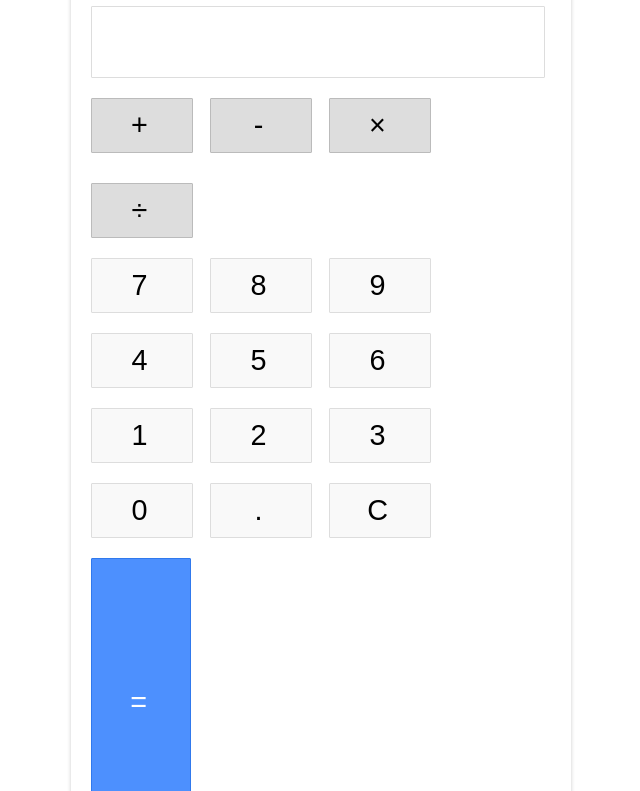
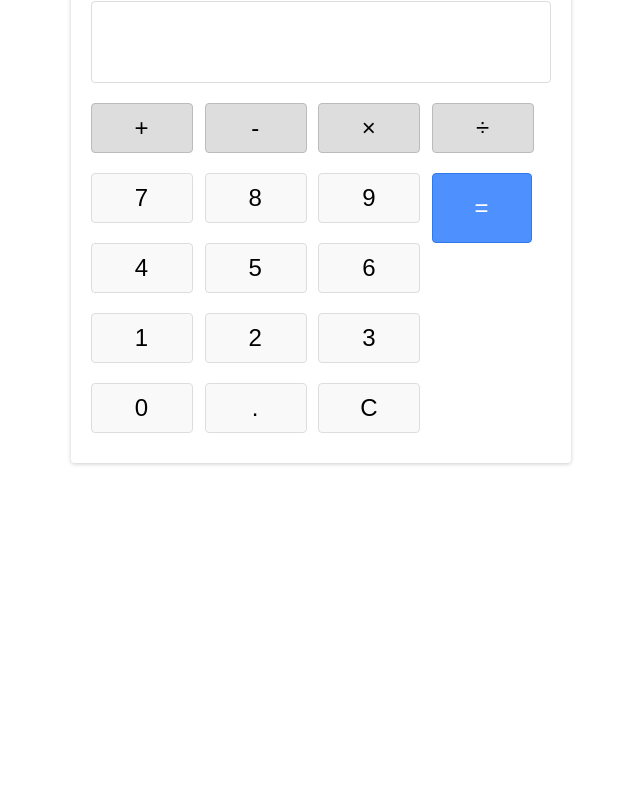
Before and after one commit to hannajanemanlangit26/martisano-my-app, a plain HTML site: page apps/calculator.html in a window 1280 px wide. Shown: the part 98-889 px from the top of the page, without its empty margins (319-959 px from the left). After the commit the page ends 800 px from the top, so only its background shows below. Drawn offline with Linux system fonts and the light colour scheme.

Commit message:
change the code in calculator

```diff
--- a/css/calculator.css
+++ b/css/calculator.css
@@ -2,61 +2,51 @@ body {
     width: 500px;
     margin: 4% auto;
     font-family: 'Source Sans Pro', sans-serif;
-    letter-spacing: 5px;
-    font-size: 1.8rem;
-    -moz-user-select: none;
-    -webkit-user-select: none;
-    -ms-user-select: none;
+    letter-spacing: 1px; /* Adjusted letter-spacing for better readability */
+    font-size: 1.5rem; /* Adjusted font-size for better proportion */
+    user-select: none; /* Simplified user-select property for cross-browser compatibility */
 }
 
 .calculator {
     padding: 20px;
-    -webkit-box-shadow: 0px 1px 4px 0px rgba(0, 0, 0, 0.2);
     box-shadow: 0px 1px 4px 0px rgba(0, 0, 0, 0.2);
-    border-radius: 1px;
+    border-radius: 4px; /* Adjusted border-radius for better appearance */
 }
 
 .input {
     border: 1px solid #ddd;
-    border-radius: 1px;
+    border-radius: 4px; /* Adjusted border-radius for better appearance */
     height: 60px;
-    padding-right: 15px;
-    padding-top: 10px;
+    padding: 10px 15px; /* Adjusted padding for better appearance */
     text-align: right;
-    margin-right: 6px;
-    font-size: 2.5rem;
+    font-size: 2rem; /* Adjusted font-size for better appearance */
     overflow-x: auto;
-    transition: all .2s ease-in-out;
+    transition: all 0.2s ease-in-out;
 }
 
 .input:hover {
-    border: 1px solid #bbb;
-    -webkit-box-shadow: inset 0px 1px 4px 0px rgba(0, 0, 0, 0.2);
+    border-color: #bbb; /* Changed border-color on hover for better contrast */
     box-shadow: inset 0px 1px 4px 0px rgba(0, 0, 0, 0.2);
 }
 
-  .buttons {}
 
-  .operators {}
 
 .operators div {
     display: inline-block;
     border: 1px solid #bbb;
-    border-radius: 1px;
+    border-radius: 4px; /* Adjusted border-radius for better appearance */
     width: 80px;
     text-align: center;
     padding: 10px;
     margin: 20px 4px 10px 0;
     cursor: pointer;
     background-color: #ddd;
-    transition: border-color .2s ease-in-out, background-color .2s, box-shadow .2s;
+    transition: all 0.2s ease-in-out;
 }
 
 .operators div:hover {
-    background-color: #ddd;
-    -webkit-box-shadow: 0px 1px 4px 0px rgba(0, 0, 0, 0.2);
+    background-color: #f0f0f0; /* Changed background-color on hover for better contrast */
     box-shadow: 0px 1px 4px 0px rgba(0, 0, 0, 0.2);
-    border-color: #aaa;
 }
 
 .operators div:active {
@@ -70,49 +60,45 @@ body {
 .numbers div {
     display: inline-block;
     border: 1px solid #ddd;
-    border-radius: 1px;
+    border-radius: 4px; /* Adjusted border-radius for better appearance */
     width: 80px;
     text-align: center;
     padding: 10px;
     margin: 10px 4px 10px 0;
     cursor: pointer;
     background-color: #f9f9f9;
-    transition: border-color .2s ease-in-out, background-color .2s, box-shadow .2s;
+    transition: all 0.2s ease-in-out;
 }
 
 .numbers div:hover {
-    background-color: #f1f1f1;
-    -webkit-box-shadow: 0px 1px 4px 0px rgba(0, 0, 0, 0.2);
+    background-color: #f4f4f4; /* Changed background-color on hover for better contrast */
     box-shadow: 0px 1px 4px 0px rgba(0, 0, 0, 0.2);
-    border-color: #bbb;
 }
 
 .numbers div:active {
     font-weight: bold;
 }
 
-  div.equal {
+.equal {
     display: inline-block;
     border: 1px solid #3079ED;
-    border-radius: 1px;
+    border-radius: 4px; /* Adjusted border-radius for better appearance */
     width: 17%;
     text-align: center;
-    padding: 127px 10px;
+    padding: 20px 10px; /* Adjusted padding for better appearance */
     margin: 10px 6px 10px 0;
     vertical-align: top;
     cursor: pointer;
     color: #FFF;
     background-color: #4d90fe;
-    transition: all .2s ease-in-out;
+    transition: all 0.2s ease-in-out;
 }
 
-  div.equal:hover {
+.equal:hover {
     background-color: #307CF9;
-    -webkit-box-shadow: 0px 1px 4px 0px rgba(0, 0, 0, 0.2);
     box-shadow: 0px 1px 4px 0px rgba(0, 0, 0, 0.2);
-    border-color: #1857BB;
 }
 
-  div.equal:active {
+.equal:active {
     font-weight: bold;
 }
```
Lines whose indentation alone changed are shown as unchanged.
